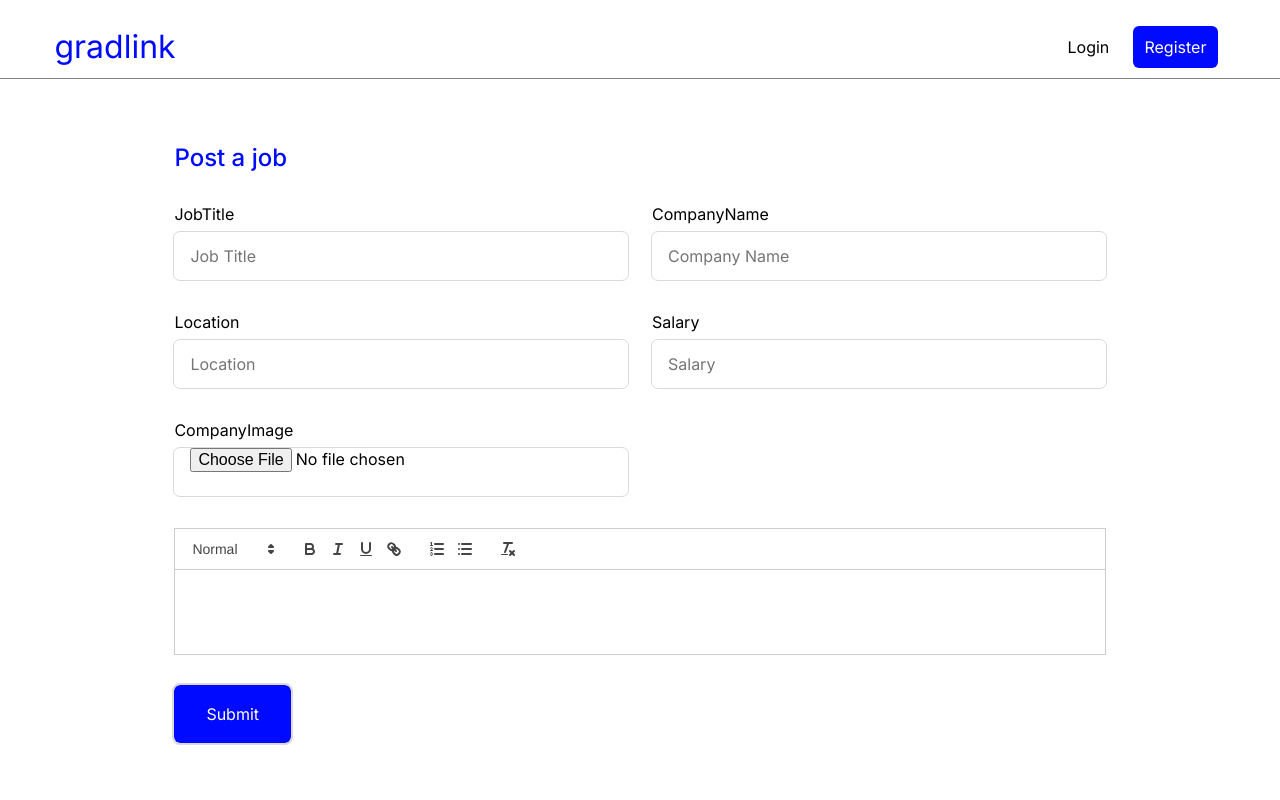
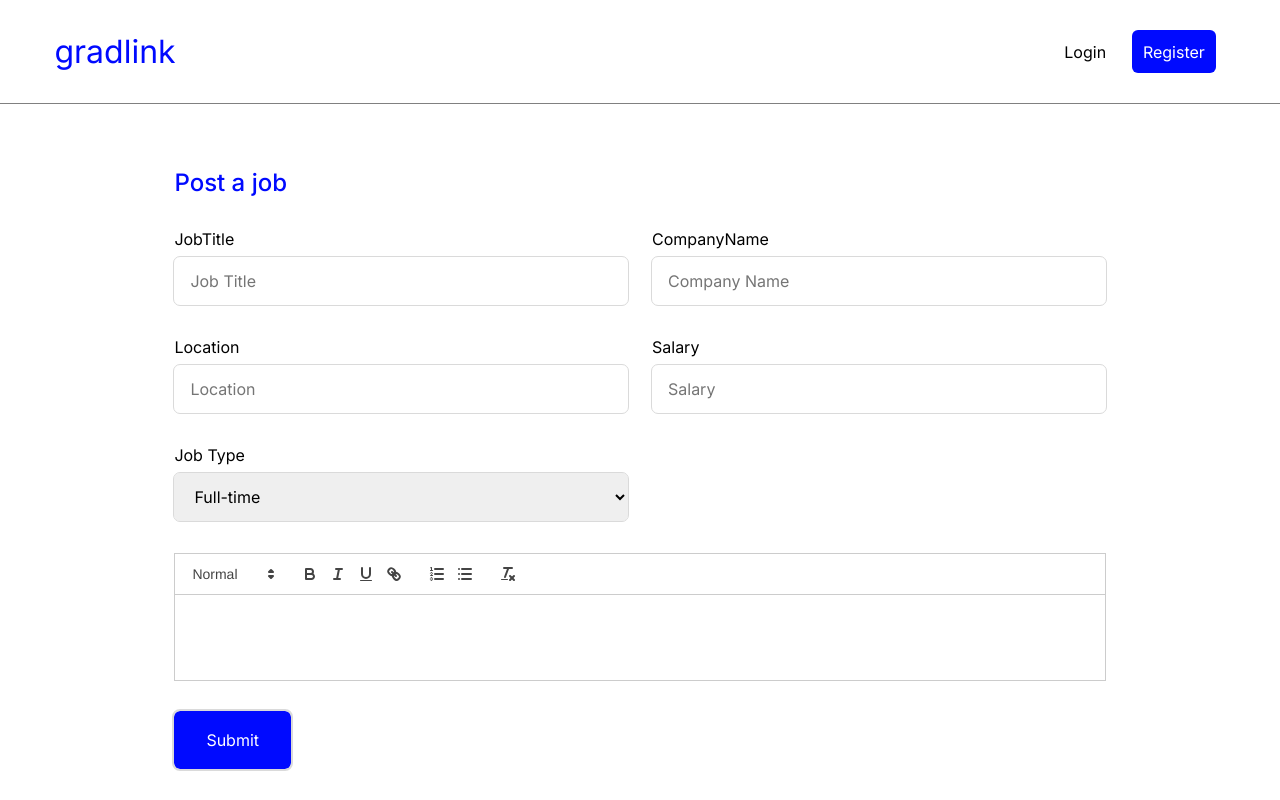
Before and after one commit to Obizim/portal, a Next.js app: page /post-jobs in a window 1280 px wide. Shown: the top 800 px of the page. Built offline with nearby package versions, Linux system fonts and the light colour scheme.

Commit message:
postjobs

```diff
--- a/src/components/forms/select.js
+++ b/src/components/forms/select.js
@@ -11,3 +11,16 @@ export const Select = ({ value, name, click }) => {
     </div>
   );
 };
+
+export const SelectJobType = ({ value, name, click }) => {
+  return (
+    <div className={styles.authSelect}>
+      <label htmlFor={name}>Job Type</label>
+      <select name={name} id={name} value={value} onChange={click}>
+        <option value="full-time">Full-time</option>
+        <option value="part-time">Part-time</option>
+        <option value="internship">Internship</option>
+      </select>
+    </div>
+  );
+};
--- a/src/components/nav/nav.module.css
+++ b/src/components/nav/nav.module.css
@@ -1,5 +1,6 @@
 .header {
   border-bottom: 1px solid gray;
+  padding: 1.3rem 0;
 }
 .logo {
   color: #000aff;
@@ -14,7 +15,6 @@
   max-width: 1200px;
   padding: .6rem 0.9rem;
   margin: 0 auto;
-  margin-top: 1rem;
 }
 
 .menu_links {
@@ -23,7 +23,7 @@
 }
 
 .menu_links > * {
-  margin: 0 0.5rem;
+  margin: 0 0.6rem;
 }
 .menu_links > *:hover {
   text-decoration: underline;
--- a/src/pages/post-jobs/index.js
+++ b/src/pages/post-jobs/index.js
@@ -1,33 +1,65 @@
 import { Button } from "@/components/forms/button";
 import { Input } from "@/components/forms/input";
+import { SelectJobType } from "@/components/forms/select";
 import Styles from "@/pages/post-jobs/postJobs.module.css";
+import axios from "axios";
+import Cookies from "js-cookie";
 import { useState } from "react";
 import ReactQuill from "react-quill";
 import "react-quill/dist/quill.snow.css";
+import { toast } from "react-toastify";
 
 export default function PostJobs() {
   const [formData, setFormData] = useState({
     jobTitle: "",
     companyName: "",
+    type: "full-time",
     location: "",
     salary: "",
   });
-  const [desc, setDesc] = useState('')
-  const [file, setFile] = useState()
-  const { jobTitle, companyName, location, salary } = formData;
+  const [desc, setDesc] = useState("");
+  const { jobTitle, companyName,type, location, salary } = formData;
 
   const onChange = (e) => {
     setFormData((prev) => ({ ...prev, [e.target.name]: e.target.value }));
   };
 
-  const handleFileChange = (e) => {
-    if (e.target.files) {
-      setFile(e.target.files[0]);
+  const onSubmit = async (e) => {
+    e.preventDefault();
+    if (
+      jobTitle === "" ||
+      companyName === "" ||
+      type === "" ||
+      location === "" ||
+      salary === "" ||
+      desc === ""
+    ) {
+      toast.error("Please fill all missing fields !!", {
+        theme: "colored",
+      });
+    } else {
+      const userToken = Cookies.get('userToken')
+      try {
+        const res = await axios.post("http://localhost:4000/api/jobs", {
+          jobTitle,
+          companyName,
+          type,
+          location,
+          salary,
+          desc,
+        },{ headers: {Authorization : `Bearer ${userToken}`}} );
+        let data = res.data;
+        console.log(data);
+        toast.success("Job post successful", {
+          theme: "colored",
+        });
+        return data;
+      } catch (e) {
+        toast.error(`${e.response.data.message}`, {
+          theme: "colored",
+        });
+      }
     }
-  };
-  const onSubmit = (e) => {
-    e.preventDefault();
-    console.log({jobTitle, companyName, location, salary, file, desc});
   };
 
   return (
@@ -62,12 +94,7 @@ export default function PostJobs() {
           type="text"
           placeholder="Salary"
         />
-        <Input
-          name="CompanyImage"
-          click={handleFileChange}
-          type="file"
-          placeholder="Company Logo"
-        />
+        <SelectJobType value={type} name="type" click={onChange} />
         <ReactQuill
           theme="snow"
           value={desc}
```
